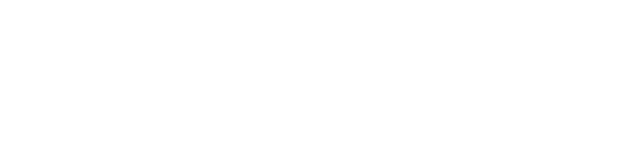
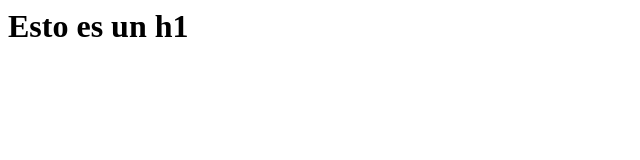
Before and after one commit to cadavi/escuelaITProyecto2, a plain HTML site: page index.html in a window 1280 px wide. Shown: the whole page, without its empty margins (0-640 px from the left). Drawn offline with Linux system fonts and the light colour scheme.

Commit message:
Agregamos un h1 al index.html

```diff
--- a/index.html
+++ b/index.html
@@ -3,5 +3,6 @@
     <title>Este es el titulo</title>
   </head>
   <body>
+     <h1>Esto es un h1</h1>
   </body>
 </html>
```
